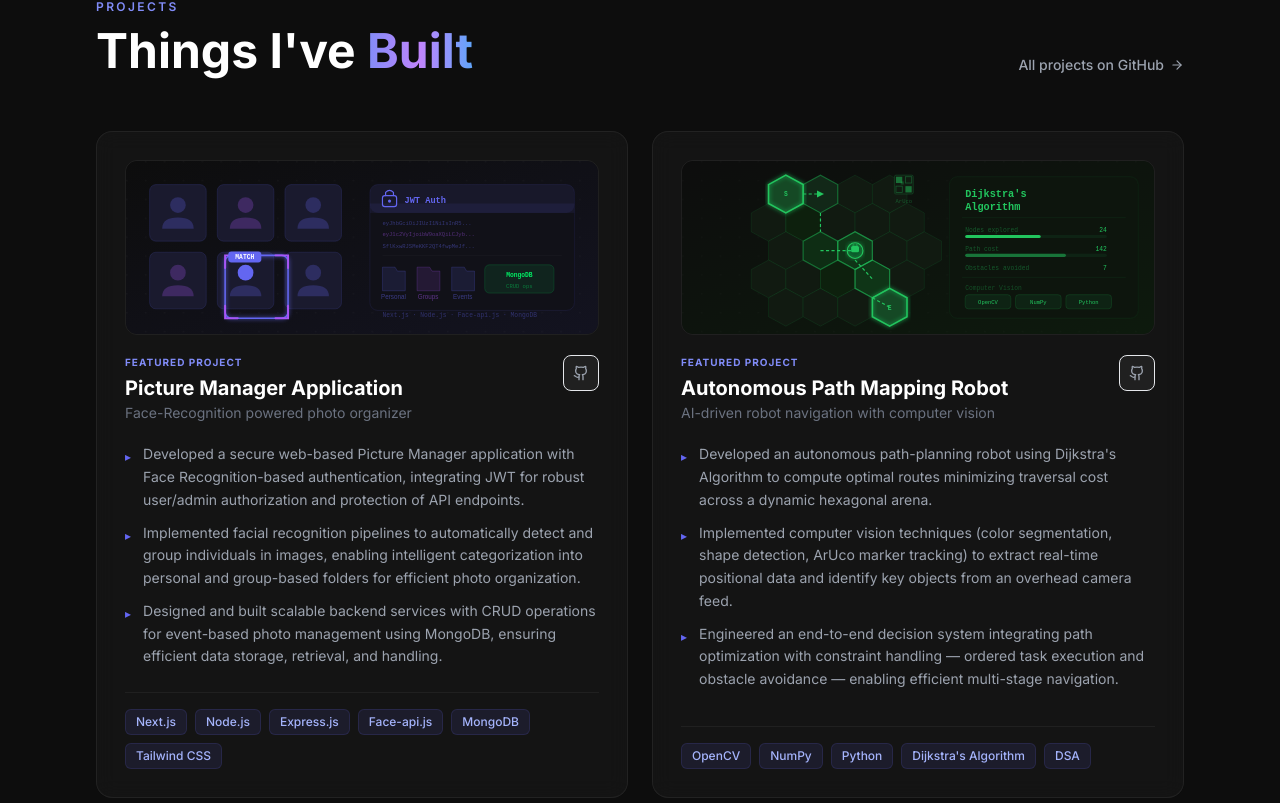
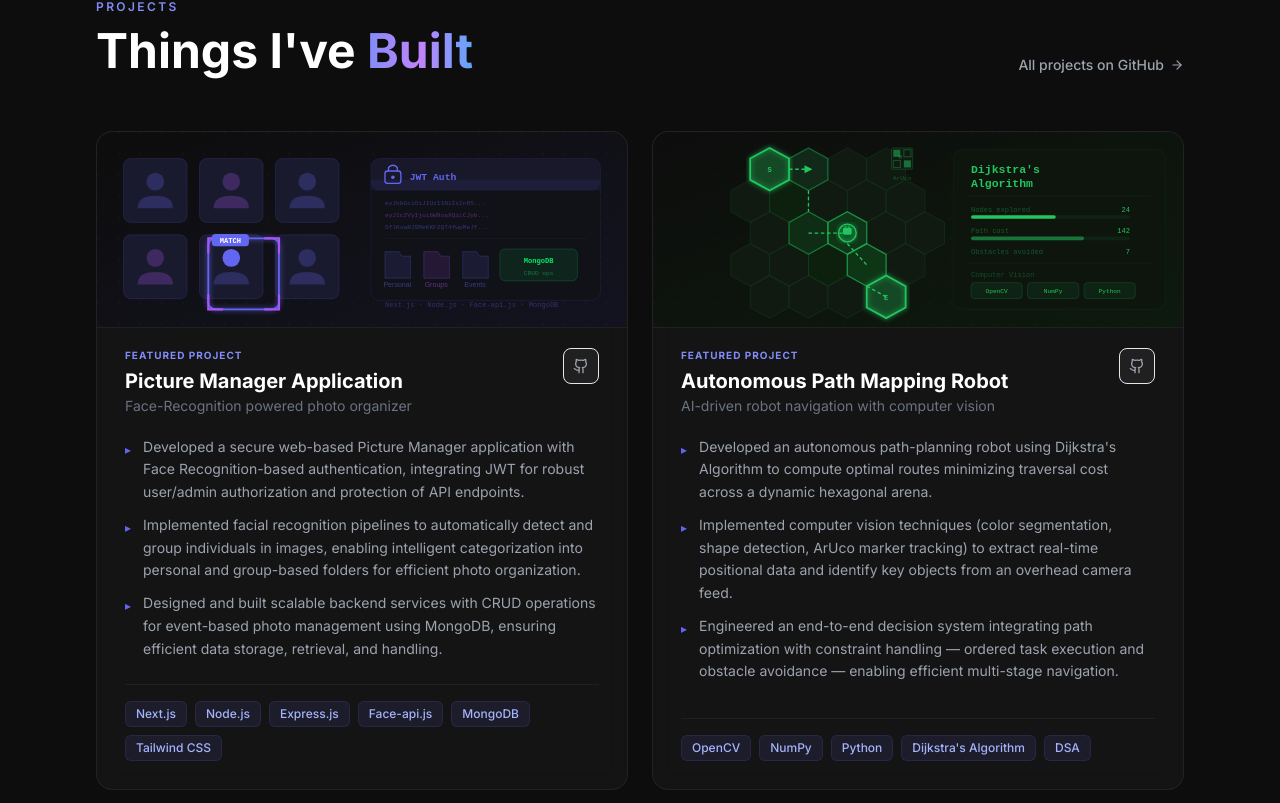
Before and after one commit to MohitSharma-21/Portfolio, a React (Vite) app: page / in a window 1280 px wide. Shown: the part 3657-4460 px from the top of the page. Built offline with nearby package versions, Linux system fonts and the light colour scheme.

Commit message:
Make project card images bleed edge-to-edge
Co-Authored-By: Claude Sonnet 4.6 <noreply@anthropic.com>

```diff
--- a/src/components/Projects.jsx
+++ b/src/components/Projects.jsx
@@ -32,7 +32,7 @@ function ProjectCard({ project, index, inView }) {
 
       {/* Project illustration */}
       {project.image && (
-        <div className="rounded-xl overflow-hidden mb-5 border border-white/5">
+        <div className="-mx-7 -mt-7 rounded-t-2xl overflow-hidden mb-5 border-b border-white/5">
           <img
             src={project.image}
             alt={project.title}
```
